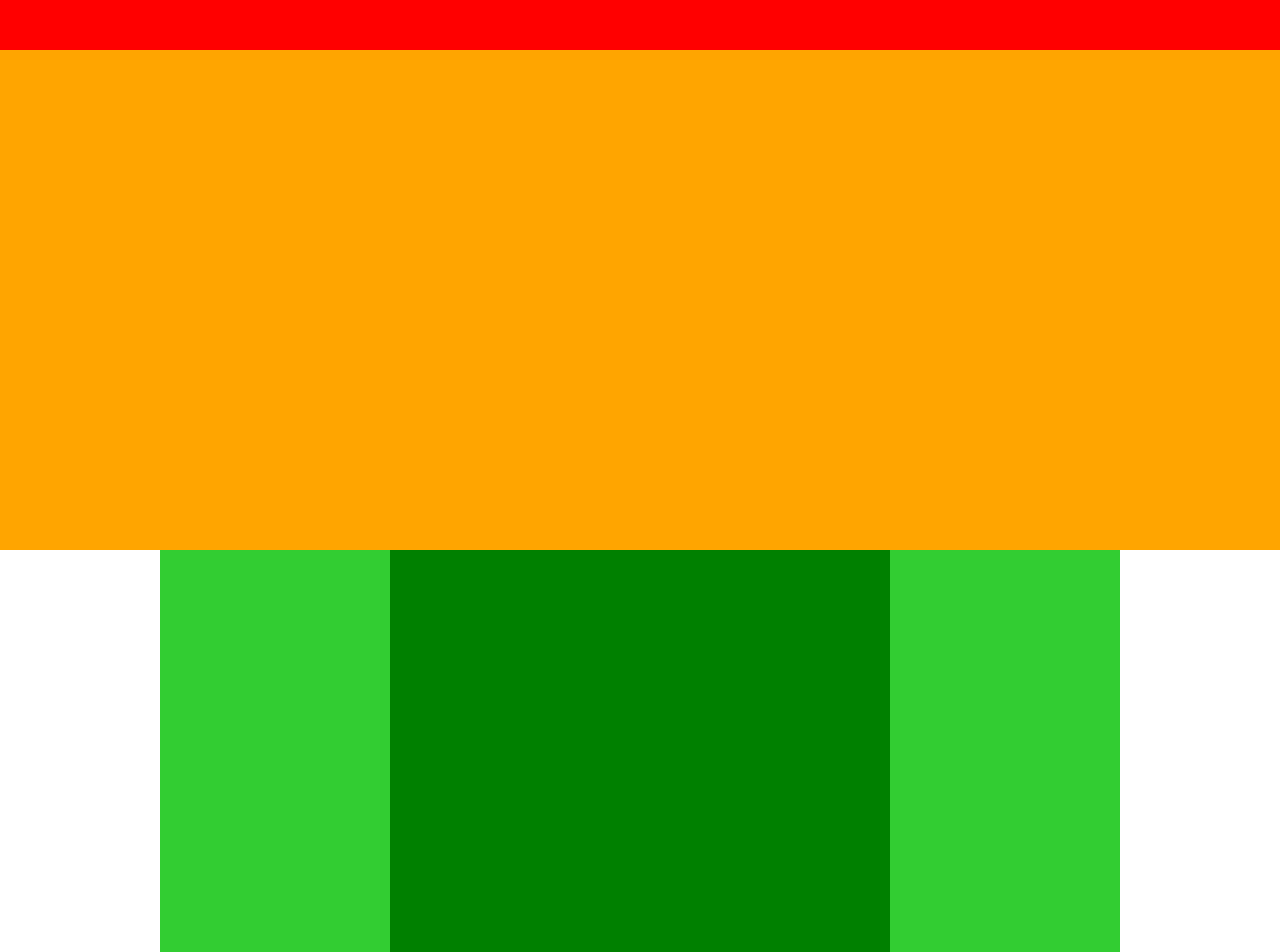
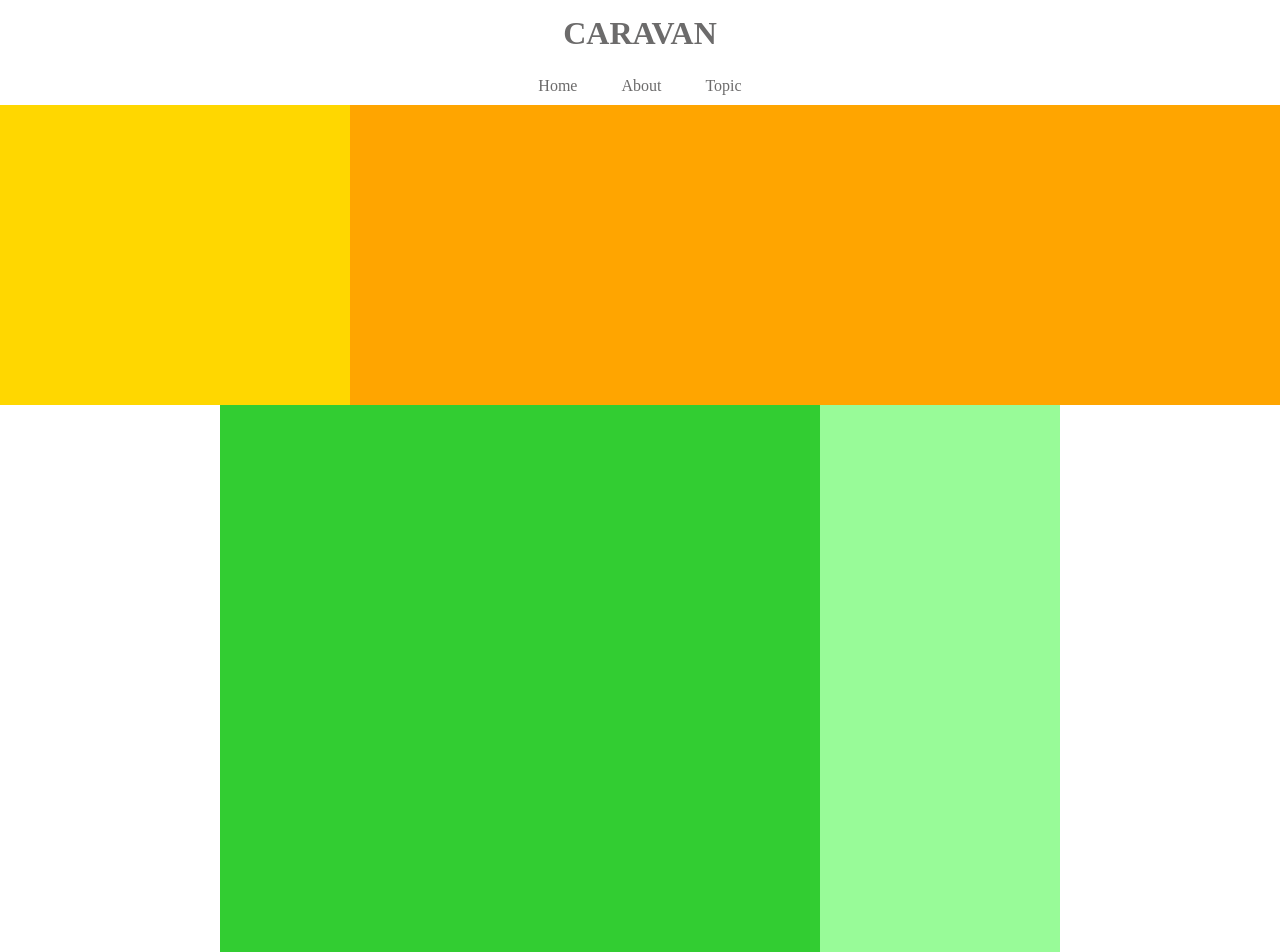
Before and after one commit to sakamoto7view/git-practice3, a plain HTML site: page index.html in a window 1280 px wide. Shown: the top 952 px of the page. Drawn offline with Linux system fonts and the light colour scheme.

Commit message:
ファイル追加

```diff
--- a/index.html
+++ b/index.html
@@ -4,27 +4,46 @@
     <meta charset="UTF-8" />
     <!-- CSSファイルの読み込み -->
     <link rel="stylesheet" href="style.css" />
-    <title>提出用</title>
+    <title>CARAVAN</title>
   </head>
 
   <body>
-    <!-- header用のdiv -->
+    <!-- header -->
 
-    <div class="header">
-      <div class="header-top"></div>
-      <div class="header-bottom"></div>
+    <header>
+      <h1 class="heading">
+        <a href="index.html"> CARAVAN </a>
+      </h1>
+    </header>
+
+    <!-- navigation -->
+
+    <nav>
+      <ul class="nav-list">
+        <li class="nav-list-item">
+          <a href="index.html"> Home </a>
+        </li>
+        <li class="nav-list-item">About</li>
+        <li class="nav-list-item">Topic</li>
+      </ul>
+    </nav>
+
+    <!-- main-visual用のdiv -->
+
+    <div class="main-visual">
+      <div class="main-visual-content"></div>
     </div>
 
     <!-- main用のdiv -->
 
     <div class="main">
-      <div class="main1">
-        <div class="main2"></div>
-      </div>
+      <div class="blog"></div>
+      <div class="sidebar"></div>
     </div>
 
-    <!-- footer用のdiv -->
-
-    <div class="footer"></div>
+    <!-- footer -->
+    <footer>
+      <p class="footer-text">© All rights reserved by Infratop.Inc.</p>
+    </footer>
   </body>
 </html>
--- a/style.css
+++ b/style.css
@@ -3,26 +3,47 @@
   margin: 0;
   padding: 0;
   box-sizing: border-box;
+  color: #6c6b6b;
 }
 
-.header {
-  width: 100%; /* 横幅いっぱい */
-  height: 550px; /* 高さ550px */
-  background-color: red; /* 背景色red */
+a {
+  text-decoration: none;
 }
 
-.header-top {
-  width: 100%; /* 横幅いっぱい */
-  height: 50px; /* 高さ50px */
-  background-color: red; /* 背景色red */
+header {
+  width: 90%; /* 横幅90% */
+  padding: 15px 0;
+  margin: 0 auto;
+  text-align: center;
 }
 
-.header-bottom {
+header .heading {
+  font-size: 32px;
+}
+
+.nav-list {
+  text-align: center;
+  padding: 10px 0;
+  margin: 0 auto;
+}
+
+.nav-list-item {
+  list-style: none;
+  display: inline-block;
+  margin: 0 20px;
+}
+
+.main-visual {
   width: 100%; /* 横幅いっぱい */
-  height: 500px; /* 高さ500px */
+  height: 300px; /* 高さ300px */
   background-color: orange; /* 背景色orange */
 }
 
+.main-visual-content {
+  width: 350px; /* 横幅350px */
+  height: 300px; /* 親の高さに揃える */
+  background-color: gold; /* 背景色gold */
+}
 .main {
   width: 100%; /* 横幅いっぱい */
   height: 1400px; /* 高さ1400px（多めに設定） */
@@ -33,25 +54,26 @@
   margin: 0 auto; /* 中央寄せ（左右に余白がないとできない） */
 }
 
-.main1 {
-  width: 960px; /* 横幅960px */
+.blog {
+  width: 600px; /* 横幅600px */
   height: 1400px; /* 高さ1400px */
   background-color: limegreen; /* 背景色limegreen */
-
-  display: flex; /* flexboxの利用 */
-  justify-content: center; /* 子要素の横並び・中央寄せ */
-
-  margin: 0 auto; /* 中央寄せ（左右に余白がないとできない） */
 }
 
-.main2 {
-  width: 500px; /* 横幅500px */
+.sidebar {
+  width: 240px; /* 横幅240px */
   height: 1400px; /* 高さ1400px */
-  background-color: green; /* 背景色green */
+  background-color: palegreen; /* 背景色palegreen */
 }
 
-.footer {
-  width: 100%; /* 横幅いっぱい */
-  height: 100px; /* 高さ100px */
-  background-color: blue; /* 背景色blue */
+footer {
+  width: 100%; /* 横幅90% */
+  height: 120px; /* 高さ120px */
+  text-align: center;
+  line-height: 120px;
+  background-color: #848282;
 }
+
+.footer-text {
+  color: #fff;
+}
```
